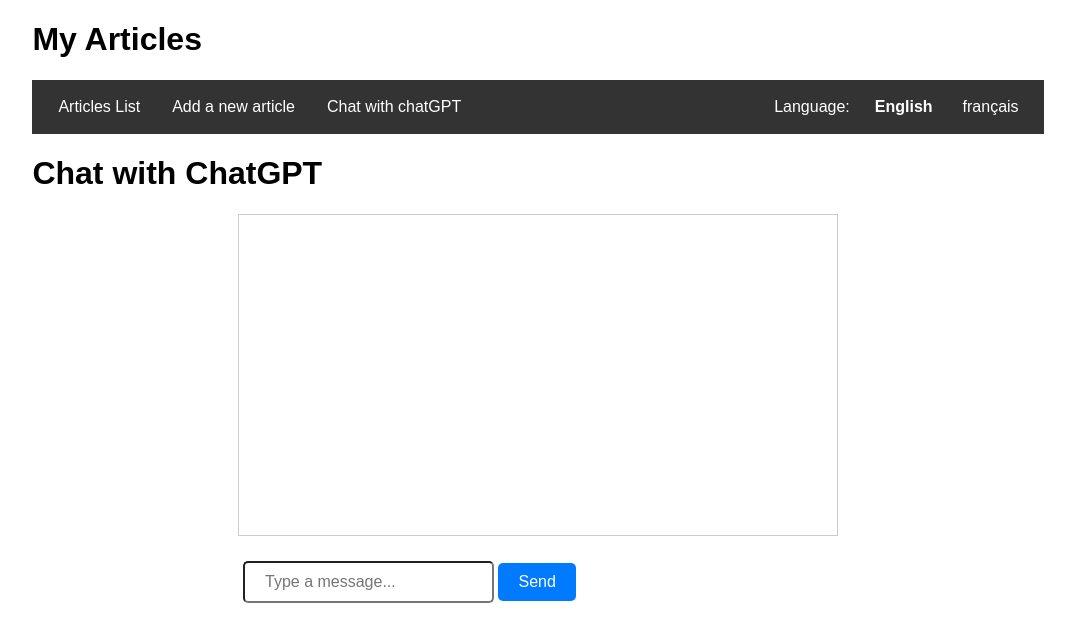
After one commit to Agnes-Lain/django-multilang_site, a Django app: page /en/article/chat/ in a window 1280 px wide. The commit adds this page. Shown: the top 642 px of the page, without its empty margins (102-1177 px from the left). Run offline with Django 5.2, Linux system fonts and the light colour scheme; parts of the project's set-up code (start-up, migrations or seed data) failed here and were passed over.

Commit message:
add chatbox with openAI api

```diff
--- /dev/null
+++ b/main/static/css/style.css
@@ -0,0 +1,125 @@
+body, html {
+  font-family: Arial, sans-serif;
+}
+
+.app-container {
+  margin: 0 10%;
+  padding: 0;
+}
+
+.form-submit {
+  background-color: #007bff !important; /* Blue background */
+  color: #fff; /* White text */
+  padding: 10px 20px; /* Padding for better appearance */
+  border: none; /* Remove default border */
+  border-radius: 5px; /* Rounded corners */
+  cursor: pointer; /* Cursor style */
+  font-size: 16px; /* Font size */
+}
+
+.form-submit:hover {
+  background-color: #0056b3; /* Darker blue background on hover */
+}
+
+/* Style the navbar */
+.navbar {
+  display: flex;
+  justify-content: space-between;
+  align-items: center;
+  background-color: #333;
+  padding: 10px;
+}
+
+.navbar a {
+  color: white;
+  text-decoration: none;
+  padding: 8px 16px;
+  display: block;
+}
+
+.navbar a:hover {
+  background-color: #ddd;
+  color: black;
+}
+
+.navbar-left a {
+  float: left;
+}
+
+.navbar-right {
+  display: flex;
+  align-items: center;
+}
+
+.languages {
+  display: flex;
+  align-items: center;
+}
+
+.languages p {
+  margin: 0;
+  color: white;
+  margin-right: 10px;
+}
+
+.languages ul {
+  list-style: none;
+  margin: 0;
+  padding: 0;
+  display: flex;
+}
+
+.languages ul li {
+  margin: 0 5px;
+}
+
+.languages ul li a {
+  color: white;
+  text-decoration: none;
+  padding: 5px 10px;
+}
+
+.languages ul li a.active {
+  font-weight: bold;
+}
+
+.languages ul li a:hover {
+  background-color: #ddd;
+  color: black;
+}
+
+/* chatbot style */
+.chat-container {
+  max-width: 600px;
+  margin: 0 auto;
+}
+
+.messages {
+  border: 1px solid #ccc;
+  padding: 10px;
+  height: 300px;
+  overflow-y: scroll;
+}
+
+#chat-form {
+  margin-top: 20px;
+  padding: 5px;
+}
+
+.message {
+  margin-bottom: 10px;
+}
+
+#message-input {
+  padding: 10px 20px; /* Padding for better appearance */
+  border-radius: 5px; /* Rounded corners */
+  font-size: 16px;
+}
+
+.user {
+  font-weight: bold;
+}
+
+.bot {
+  font-style: italic;
+}
--- /dev/null
+++ b/main/templates/article/chat.html
@@ -0,0 +1,46 @@
+<!--  Create an simple chat interface -->
+<!--  to inherit the base html  -->
+{% extends "base.html" %}
+
+<!-- add the following to support translation -->
+{% load i18n %}
+
+{% block page_title %}
+  <h1>{% trans "Chat with ChatGPT" %}</h1>
+{% endblock page_title %}
+
+{% block page_content %}
+  <div class="chat-container">
+    <div class="messages" id="messages"></div>
+    <form id="chat-form">
+        <input type="text" id="message-input" placeholder="Type a message..." required>
+        <button class= "form-submit" type="submit">Send</button>
+    </form>
+  </div>
+
+  <script>
+    document.getElementById('chat-form').addEventListener('submit', async function(event) {
+        event.preventDefault();
+        const messageInput = document.getElementById('message-input');
+        const message = messageInput.value;
+        if (!message) return;
+
+        const messagesDiv = document.getElementById('messages');
+        messagesDiv.innerHTML += `<div class="message user">You: ${message}</div>`;
+        messageInput.value = '';
+
+        const response = await fetch("{% url 'article_chat' %}", {
+            method: 'POST',
+            headers: {
+                'Content-Type': 'application/x-www-form-urlencoded',
+                'X-CSRFToken': '{{ csrf_token }}',
+            },
+            body: new URLSearchParams({ message })
+        });
+
+        const data = await response.json();
+        messagesDiv.innerHTML += `<div class="message bot">Bot: ${data.response}</div>`;
+        messagesDiv.scrollTop = messagesDiv.scrollHeight;
+    });
+  </script>
+{% endblock page_content %}
--- a/main/templates/article/index.html
+++ b/main/templates/article/index.html
@@ -16,7 +16,7 @@
             <small>
                 {{ article.publication_date.date }}:
             </small>
-            {% comment %} here just show a short 400 chars limited content {% endcomment %}
+            {% comment %} here just show a short 200 chars limited content {% endcomment %}
             <p>{{ article.content | slice:":200" }}...</p>
         {% endfor %}
     {% endblock articles %}
--- a/main/templates/article/new.html
+++ b/main/templates/article/new.html
@@ -1,5 +1,10 @@
+<!--  Create a form to add a new article -->
+<!--  to inherit the base html  -->
 {% extends "base.html" %}
+
+<!-- add the following to support translation -->
 {% load i18n %}
+
 
 {% block page_title %}
     <h2> {% trans "Add a new article" %} </h2>
--- a/main/urls.py
+++ b/main/urls.py
@@ -5,4 +5,5 @@ urlpatterns = [
     path("", views.article_index, name="article_index"),
     path("article/<int:pk>/", views.article_show, name="article_show"),
     path("article/new/", views.article_new, name="article_new"),
+    path("article/chat/", views.article_chat, name="article_chat"),
 ]
--- a/main/views.py
+++ b/main/views.py
@@ -1,9 +1,14 @@
 from django.shortcuts import render, redirect
+from django.http import JsonResponse
 from django.utils.translation import get_language
 # import the model
 from main.models import Article
 # relative import the forms to create new article
 from .forms import CreatArticle
+# import openai package for chatbot set
+import openai
+from django.conf import settings
+openai.api_key = settings.OPENAI_API_KEY
 
 # Create the view of Article index to show all articles.
 
@@ -44,3 +49,21 @@ def article_new(request):
 
     context['form'] = form
     return render(request, 'article/new.html', context)
+
+
+def article_chat(request):
+    if request.method == "POST":
+        user_message = request.POST.get("message")
+        response = openai.ChatCompletion.create(
+            model="gpt-3.5-turbo",
+            messages=[
+                {
+                    "role": "user",
+                    "content": user_message
+                }
+            ],
+        )
+        bot_response = response['choices'][0]['message']['content']
+        return JsonResponse({"response": bot_response})
+
+    return render(request, "article/chat.html")
--- a/multilang_site/settings.py
+++ b/multilang_site/settings.py
@@ -177,6 +177,8 @@ TEMPLATE_CONTEXT_PROCESSORS = (
 STATIC_URL = '/static/'
 
 # This production code might break development mode, so we check whether we're in DEBUG mode
+if DEBUG:
+    STATIC_ROOT = os.path.join(BASE_DIR, 'staticfiles')
 if not DEBUG:
     # Tell Django to copy static assets into a path called `staticfiles` (this is specific to Render)
     STATIC_ROOT = os.path.join(BASE_DIR, 'staticfiles')
@@ -187,4 +189,7 @@ if not DEBUG:
 # Default primary key field type
 # https://docs.djangoproject.com/en/5.0/ref/settings/#default-auto-field
 
+# add openai API key
+OPENAI_API_KEY = os.environ.get("OPENAI_API_KEY")
+
 DEFAULT_AUTO_FIELD = 'django.db.models.BigAutoField'
--- a/templates/base.html
+++ b/templates/base.html
@@ -3,19 +3,29 @@
 {% load i18n %}
 
 <!DOCTYPE html>
+{% load static %}
 <html lang="en">
   <head>
       <meta charset="utf-8">
       <title>My Articles Collection</title>
-    <link rel="stylesheet" href="https://cdn.simplecss.org/simple.min.css">
+      <meta name="viewport" content="width=device-width, initial-scale=1.0">
+      {% comment %} <link rel="stylesheet" href="https://cdn.simplecss.org/simple.min.css"> {% endcomment %}
+      <link rel="stylesheet" href="{% static 'css/style.css' %}">
   </head>
   <body>
+    <div class="app-container">
       <h1>{% trans "My Articles" %}</h1>
-<navbar style="justify-content: space-around">
+      <nav class="navbar">
+
+        <!-- add navigation options in the navbar-->
+        <div class="navbar-left">
           <a href="{% url 'article_index' %}">{% trans "Articles List" %}</a>
           <a href="{% url 'article_new' %}">{% trans "Add a new article" %}</a>
+          <a href="{% url 'article_chat' %}">{% trans "Chat with chatGPT" %}</a>
+        </div>
 
         <!-- add language select option in the navbar-->
+        <div class="navbar-right">
           {% get_current_language as CURRENT_LANGUAGE %}
           {% get_available_languages as AVAILABLE_LANGUAGES %}
           {% get_language_info_list for AVAILABLE_LANGUAGES as languages %}
@@ -32,11 +42,11 @@
               {% endfor %}
             </ul>
           </div>
+        </div>
+      </nav>
 
-
-<hr>
-</navbar>
       {% block page_title %}{% endblock page_title %}
       {% block page_content %}{% endblock page_content %}
+    </div>
   </body>
 </html>
```
Also changed, not shown: requirements.txt (+18 -0 lines). Lines whose indentation alone changed are shown as unchanged.
